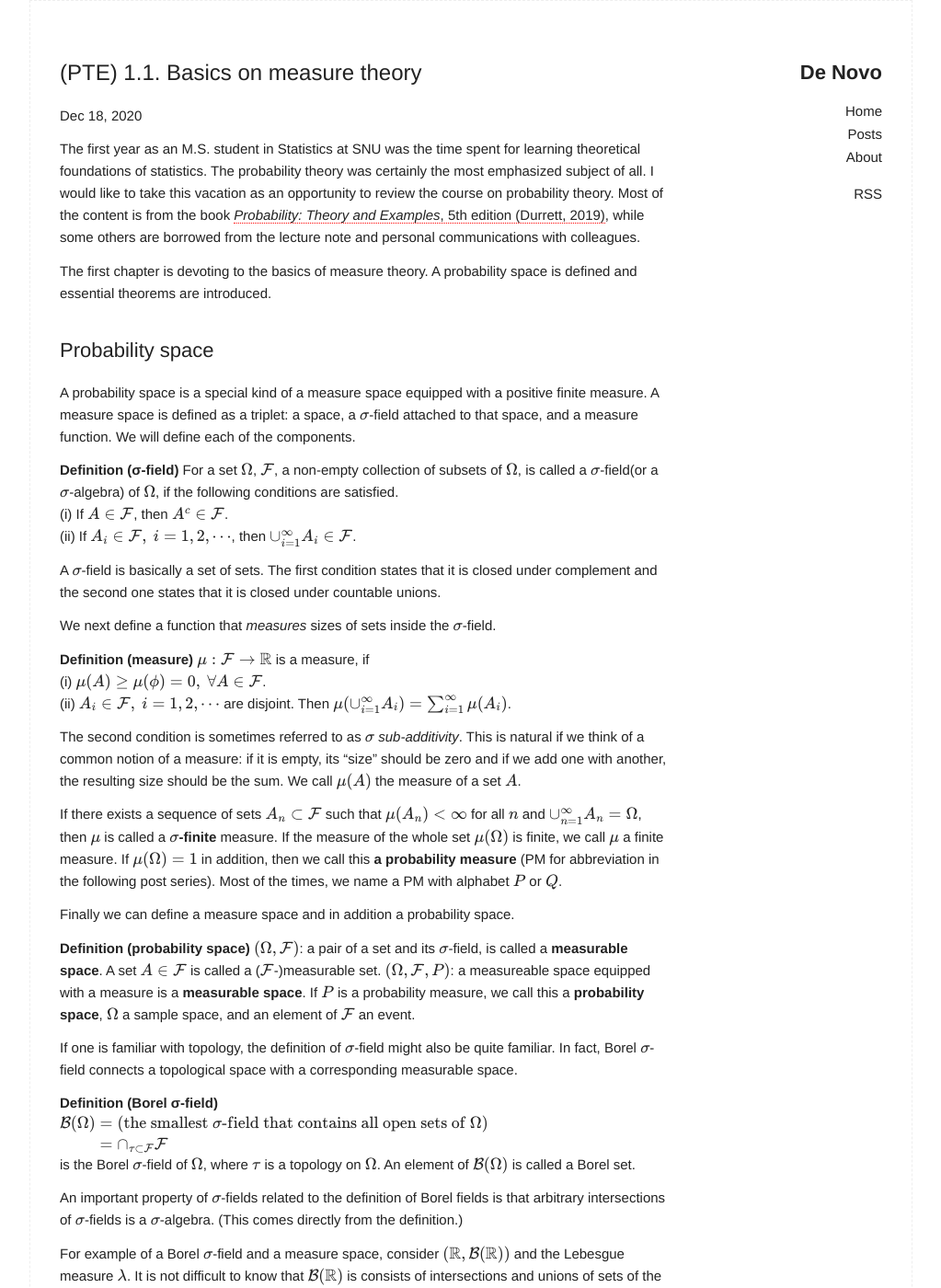
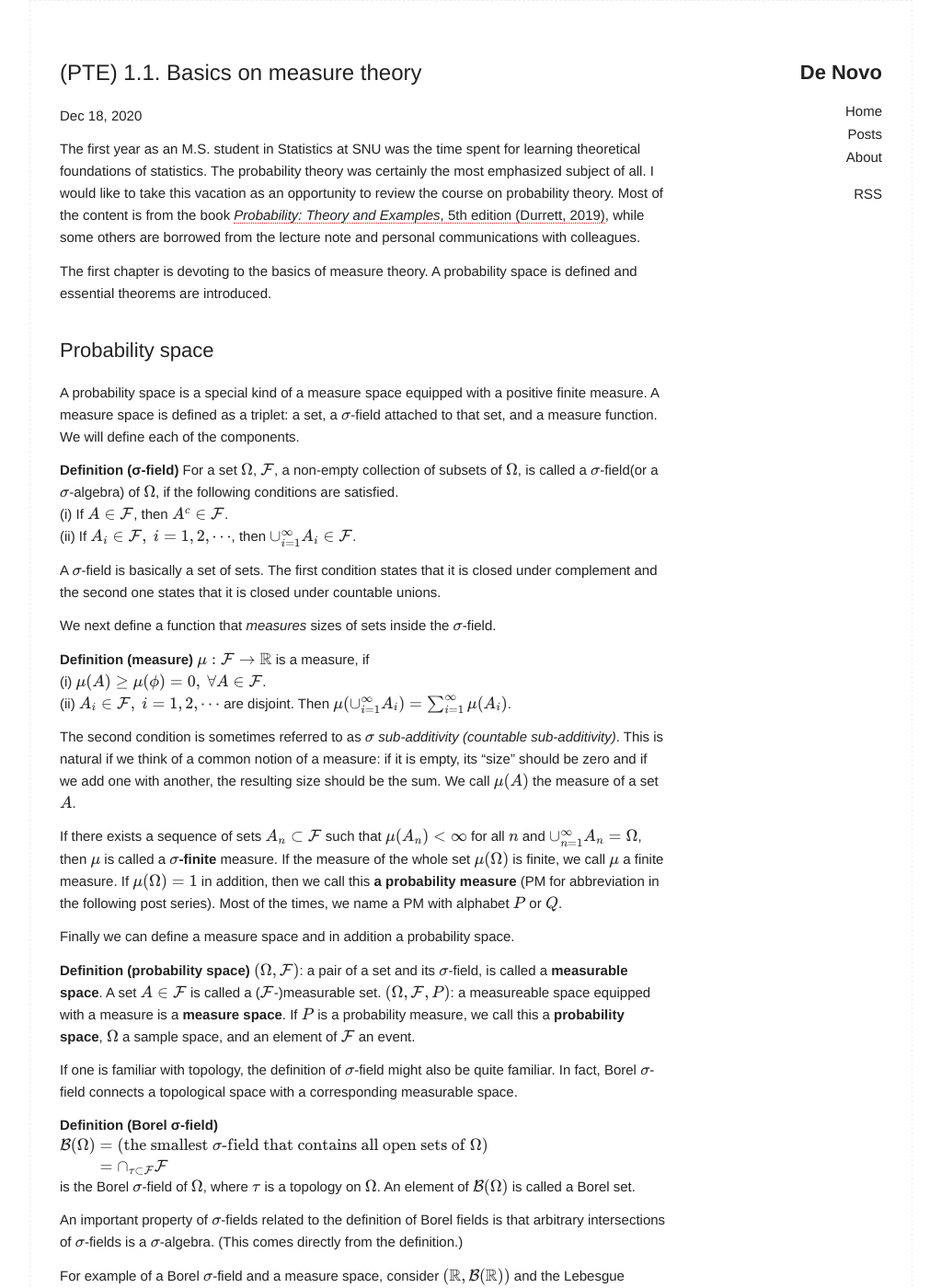
Before and after one commit to naturale0/naturale0.github.io, a Jekyll site: the page built from _posts/2020-12-18-[PTE] 1.1 Measure theory.md, in a window 1280 px wide and 1400 px high. Shown: the whole window at 92% size, without its empty margins (128-1151 px from the left). Built offline with Jekyll 4.4.1, drawn with Linux system fonts in a browser that asks for light colours; formulas are drawn with MathJax 3; comment, search, counter and statistics services are not loaded.

Commit message:
fix typos

```diff
--- a/_posts/2020-12-18-[PTE] 1.1 Measure theory.md
+++ b/_posts/2020-12-18-[PTE] 1.1 Measure theory.md
@@ -12,7 +12,7 @@ The first chapter is devoting to the basics of measure theory. A probability spa
 
 ## Probability space
 
-A probability space is a special kind of a measure space equipped with a positive finite measure. A measure space is defined as a triplet: a space, a $\sigma$-field attached to that space, and a measure function. We will define each of the components.
+A probability space is a special kind of a measure space equipped with a positive finite measure. A measure space is defined as a triplet: a set, a $\sigma$-field attached to that set, and a measure function. We will define each of the components.
 
 <div class="definition" text="σ-field">
 For a set $\Omega$, $\mathcal{F}$, a non-empty collection of subsets of $\Omega$, is called a $\sigma$-field(or a $\sigma$-algebra) of $\Omega$, if the following conditions are satisfied.
@@ -31,14 +31,14 @@ $\mu: \mathcal{F} \to \mathbb{R}$ is a measure, if <br>
 (ii) $A_i \in \mathcal{F},~ i=1,2,\cdots$ are disjoint. Then $\mu(\cup_{i=1}^\infty A_i) = \sum_{i=1}^\infty \mu(A_i)$.
 </div>
 
-The second condition is sometimes referred to as *$\sigma$ sub-additivity*. This is natural if we think of a common notion of a measure: if it is empty, its "size" should be zero and if we add one with another, the resulting size should be the sum. We call $\mu(A)$ the measure of a set $A$.
+The second condition is sometimes referred to as *$\sigma$ sub-additivity (countable sub-additivity)*. This is natural if we think of a common notion of a measure: if it is empty, its "size" should be zero and if we add one with another, the resulting size should be the sum. We call $\mu(A)$ the measure of a set $A$.
 
 If there exists a sequence of sets $\{A_n\} \subset \mathcal{F}$ such that $\mu(A_n) < \infty$ for all $n$ and $\cup_{n=1}^\infty A_n = \Omega$, then $\mu$ is called a **$\sigma$-finite** measure. If the measure of the whole set $\mu(\Omega)$ is finite, we call $\mu$ a finite measure. If $\mu(\Omega) = 1$ in addition, then we call this **a probability measure** (PM for abbreviation in the following post series). Most of the times, we name a PM with alphabet $P$ or $Q$.
 
 Finally we can define a measure space and in addition a probability space.
 
 <div class="definition" text="probability space">
-$(\Omega, \mathcal{F})$: a pair of a set and its $\sigma$-field, is called a <b>measurable space</b>. A set $A \in \mathcal{F}$ is called a ($\mathcal{ F}$-)measurable set. $(\Omega, \mathcal{F}, P)$: a measureable space equipped with a measure is a <b>measurable space</b>. If $P$ is a probability measure, we call this a <b>probability space</b>, $\Omega$ a sample space, and an element of $\mathcal{F}$ an event.
+$(\Omega, \mathcal{F})$: a pair of a set and its $\sigma$-field, is called a <b>measurable space</b>. A set $A \in \mathcal{F}$ is called a ($\mathcal{ F}$-)measurable set. $(\Omega, \mathcal{F}, P)$: a measureable space equipped with a measure is a <b>measure space</b>. If $P$ is a probability measure, we call this a <b>probability space</b>, $\Omega$ a sample space, and an element of $\mathcal{F}$ an event.
 </div>
 
 If one is familiar with topology, the definition of $\sigma$-field might also be quite familiar. In fact, Borel $\sigma$-field connects a topological space with a corresponding measurable space.
```
Also changed, not shown: 2 other files.
